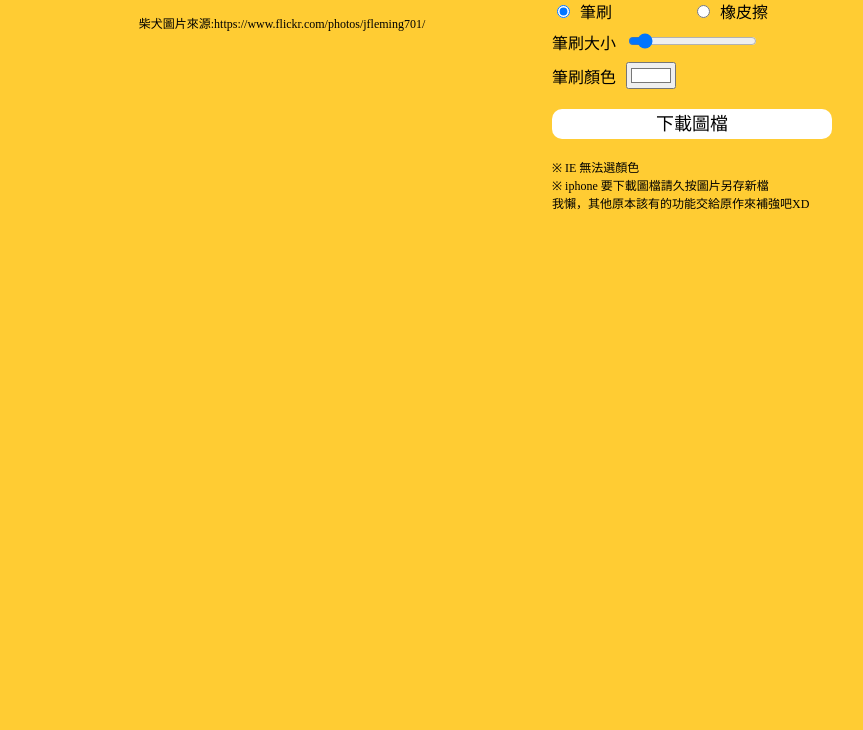
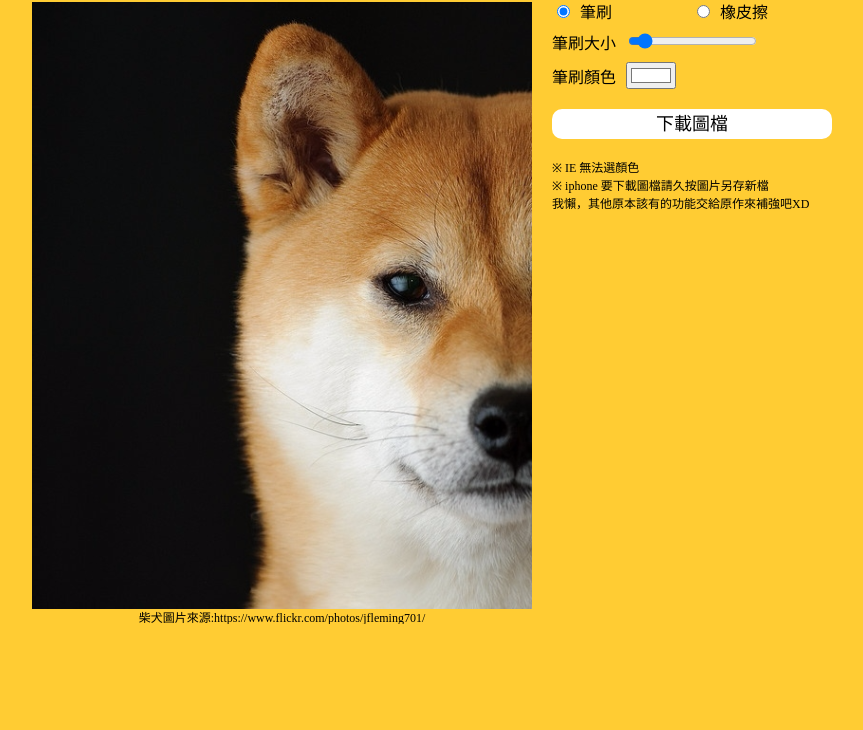
Before and after one commit to brian224/ShibaInu, a plain HTML site: page index.html in a window 1280 px wide. Shown: the part 70-800 px from the top of the page, without its empty margins (208-1071 px from the left). Drawn offline with Linux system fonts and the light colour scheme.

Commit message:
debug: missing image

```diff
--- a/index.html
+++ b/index.html
@@ -14,7 +14,7 @@
 	<h1 class="main-title">回文圖產生器外傳 - 手寫的美好</h1>
 	<div class="main-content">
 		<div class="canvas-wrap">
-			<canvas id="canvas"></canvas>
+			<canvas id="canvas" width="500" height="607"></canvas>
 			<em class="copyright">柴犬圖片來源:https://www.flickr.com/photos/jfleming701/</em>
 		</div>
 		<div class="ctrl-panel">
--- a/scripts/js/index.js
+++ b/scripts/js/index.js
@@ -10,9 +10,9 @@
 		if (window.innerWidth < 500) {
 			document.getElementById('canvas').width = image.width / 2;
 			document.getElementById('canvas').height = image.height / 2;
-		} else {
-			document.getElementById('canvas').width = image.width;
-			document.getElementById('canvas').height = image.height;
+		// } else {
+		// 	document.getElementById('canvas').width = image.width;
+		// 	document.getElementById('canvas').height = image.height;
 		}
 	}
 
```
